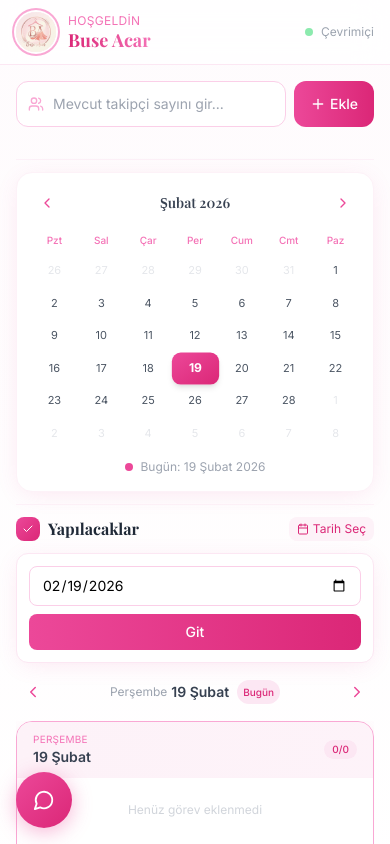
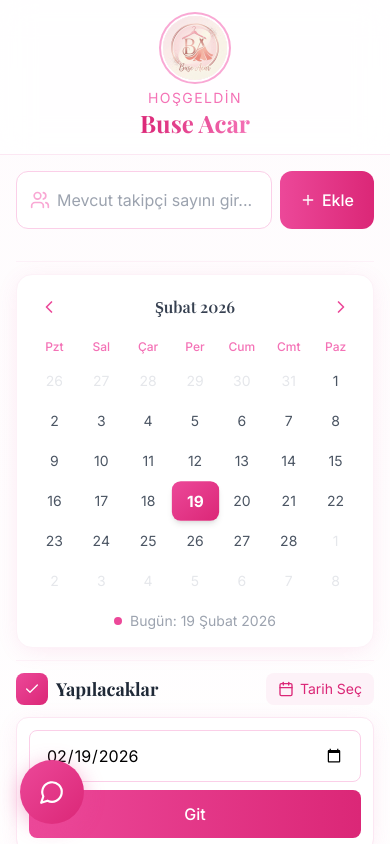
Before and after one commit to BartuOzasci/BuseApp2, a React (Vite) app: page / in a window 390 px wide. Both pictures are taken after a click on the button "Tarih Seç". Shown: the top 844 px of the page. Built offline with nearby package versions, Linux system fonts and the light colour scheme; the HTML template or start-up script is replaced by a standard one.

Commit message:
v1.1: center navbar logo, enlarge all text/input sizes for mobile

```diff
--- a/src/components/FollowerTracker.jsx
+++ b/src/components/FollowerTracker.jsx
@@ -25,9 +25,9 @@
 const CustomTooltip = ({ active, payload, label }) => {
   if (active && payload && payload.length) {
     return (
-      <div className="bg-white rounded-xl shadow-lg border border-pink-100 px-3 py-2">
-        <p className="text-xs text-gray-400">{label}</p>
-        <p className="text-sm font-semibold text-pink-600">
+      <div className="bg-white rounded-xl shadow-lg border border-pink-100 px-4 py-3">
+        <p className="text-sm text-gray-400">{label}</p>
+        <p className="text-base font-semibold text-pink-600">
           {Number(payload[0].value).toLocaleString("tr-TR")} takipçi
         </p>
       </div>
@@ -80,13 +80,13 @@
         <div className="bg-gradient-to-br from-pink-500 to-pink-600 rounded-2xl p-4 mb-4 text-white shadow-card">
           <div className="flex items-center justify-between">
             <div>
-              <p className="text-pink-100 text-xs font-body">Mevcut Takipçi</p>
-              <p className="text-2xl font-bold font-display">
+              <p className="text-pink-100 text-sm font-body">Mevcut Takipçi</p>
+              <p className="text-3xl font-bold font-display">
                 {lastCount.toLocaleString("tr-TR")}
               </p>
             </div>
             <div
-              className={`flex items-center gap-1 px-2 py-1 rounded-full text-xs font-medium ${diff >= 0 ? "bg-white/20" : "bg-red-400/30"}`}
+              className={`flex items-center gap-1 px-3 py-1.5 rounded-full text-sm font-medium ${diff >= 0 ? "bg-white/20" : "bg-red-400/30"}`}
             >
               <TrendingUp size={12} className={diff < 0 ? "rotate-180" : ""} />
               <span>
@@ -103,20 +103,20 @@
         <div className="flex gap-2">
           <div className="flex-1 relative">
             <Users
-              size={16}
-              className="absolute left-3 top-1/2 -translate-y-1/2 text-pink-300"
+              size={20}
+              className="absolute left-3.5 top-1/2 -translate-y-1/2 text-pink-300"
             />
             <input
               type="number"
               value={inputValue}
               onChange={(e) => setInputValue(e.target.value)}
               placeholder="Mevcut takipçi sayını gir..."
-              className="w-full pl-9 pr-4 py-3 rounded-xl border border-pink-200 focus:border-pink-400 focus:ring-2 focus:ring-pink-100 outline-none text-sm font-body transition-all bg-white"
+              className="w-full pl-10 pr-4 py-4 rounded-xl border border-pink-200 focus:border-pink-400 focus:ring-2 focus:ring-pink-100 outline-none text-base font-body transition-all bg-white"
             />
           </div>
           <button
             type="submit"
-            className="px-4 py-3 bg-gradient-to-r from-pink-500 to-pink-600 text-white rounded-xl font-medium text-sm hover:shadow-card-hover active:scale-95 transition-all flex items-center gap-1"
+            className="px-5 py-4 bg-gradient-to-r from-pink-500 to-pink-600 text-white rounded-xl font-medium text-base hover:shadow-card-hover active:scale-95 transition-all flex items-center gap-1.5"
           >
             <Plus size={16} />
             <span>Ekle</span>
@@ -127,11 +127,11 @@
       {/* Chart */}
       {chartData.length > 0 && (
         <div className="bg-white rounded-2xl border border-pink-50 p-4 shadow-card mb-3">
-          <h3 className="text-sm font-semibold text-gray-700 font-body mb-3 flex items-center gap-2">
-            <TrendingUp size={14} className="text-pink-500" />
+          <h3 className="text-base font-semibold text-gray-700 font-body mb-3 flex items-center gap-2">
+            <TrendingUp size={18} className="text-pink-500" />
             Takipçi Grafiği
           </h3>
-          <div className="h-48">
+          <div className="h-56">
             <ResponsiveContainer width="100%" height="100%">
               <AreaChart
                 data={chartData}
@@ -192,7 +192,7 @@
                 setSelectedRange(range.key);
                 setShowTable(true);
               }}
-              className={`flex-shrink-0 px-3 py-2 rounded-xl text-xs font-medium font-body transition-all ${
+              className={`flex-shrink-0 px-4 py-2.5 rounded-xl text-sm font-medium font-body transition-all ${
                 selectedRange === range.key
                   ? "bg-pink-500 text-white shadow-card"
                   : "bg-pink-50 text-pink-600 hover:bg-pink-100"
@@ -208,7 +208,7 @@
       {showTable && selectedRange && (
         <div className="mt-3 bg-white rounded-2xl border border-pink-100 shadow-card overflow-hidden animate-slideUp">
           <div className="flex items-center justify-between p-3 border-b border-pink-50">
-            <h4 className="text-sm font-semibold text-gray-700 font-body">
+            <h4 className="text-base font-semibold text-gray-700 font-body">
               {TIME_RANGES.find((r) => r.key === selectedRange)?.label}
             </h4>
             <button
@@ -218,18 +218,18 @@
               <X size={16} className="text-gray-400" />
             </button>
           </div>
-          <div className="max-h-48 overflow-y-auto">
+          <div className="max-h-64 overflow-y-auto">
             {filteredData.length > 0 ? (
               <table className="w-full">
                 <thead className="sticky top-0 bg-pink-50/80 backdrop-blur-sm">
                   <tr>
-                    <th className="text-left px-4 py-2 text-xs font-medium text-pink-600">
+                    <th className="text-left px-4 py-2.5 text-sm font-medium text-pink-600">
                       Tarih
                     </th>
-                    <th className="text-right px-4 py-2 text-xs font-medium text-pink-600">
+                    <th className="text-right px-4 py-2.5 text-sm font-medium text-pink-600">
                       Takipçi
                     </th>
-                    <th className="text-right px-4 py-2 text-xs font-medium text-pink-600">
+                    <th className="text-right px-4 py-2.5 text-sm font-medium text-pink-600">
                       Değişim
                     </th>
                   </tr>
@@ -244,14 +244,14 @@
                         key={item.fullDate}
                         className="border-b border-pink-50/50 hover:bg-pink-50/30 transition-colors"
                       >
-                        <td className="px-4 py-2.5 text-xs text-gray-600">
+                        <td className="px-4 py-3 text-sm text-gray-600">
                           {item.date}
                         </td>
-                        <td className="px-4 py-2.5 text-xs text-gray-800 font-medium text-right">
+                        <td className="px-4 py-3 text-sm text-gray-800 font-medium text-right">
                           {item.count.toLocaleString("tr-TR")}
                         </td>
                         <td
-                          className={`px-4 py-2.5 text-xs font-medium text-right ${change >= 0 ? "text-green-500" : "text-red-500"}`}
+                          className={`px-4 py-3 text-sm font-medium text-right ${change >= 0 ? "text-green-500" : "text-red-500"}`}
                         >
                           {change >= 0 ? "+" : ""}
                           {change.toLocaleString("tr-TR")}
--- a/src/components/MiniCalendar.jsx
+++ b/src/components/MiniCalendar.jsx
@@ -28,16 +28,16 @@
             onClick={prevMonth}
             className="p-1.5 rounded-lg hover:bg-pink-50 transition-colors"
           >
-            <ChevronLeft size={16} className="text-pink-500" />
+            <ChevronLeft size={20} className="text-pink-500" />
           </button>
-          <h3 className="text-sm font-semibold font-display text-gray-700">
+          <h3 className="text-base font-semibold font-display text-gray-700">
             {MONTHS_TR[viewDate.getMonth()]} {viewDate.getFullYear()}
           </h3>
           <button
             onClick={nextMonth}
             className="p-1.5 rounded-lg hover:bg-pink-50 transition-colors"
           >
-            <ChevronRight size={16} className="text-pink-500" />
+            <ChevronRight size={20} className="text-pink-500" />
           </button>
         </div>
 
@@ -46,7 +46,7 @@
           {["Pzt", "Sal", "Çar", "Per", "Cum", "Cmt", "Paz"].map((day) => (
             <div
               key={day}
-              className="text-center text-[10px] font-medium text-pink-400 py-1"
+              className="text-center text-xs font-medium text-pink-400 py-1"
             >
               {day}
             </div>
@@ -61,7 +61,7 @@
               <div
                 key={idx}
                 className={`
-                  text-center text-[11px] py-1.5 rounded-lg font-body transition-all
+                  text-center text-sm py-2 rounded-lg font-body transition-all
                   ${!day.currentMonth ? "text-gray-200" : "text-gray-600"}
                   ${isToday ? "bg-gradient-to-br from-pink-500 to-pink-600 text-white font-bold shadow-md scale-110" : ""}
                   ${day.currentMonth && !isToday ? "hover:bg-pink-50" : ""}
@@ -76,7 +76,7 @@
         {/* Today indicator */}
         <div className="mt-3 flex items-center justify-center gap-2">
           <div className="w-2 h-2 rounded-full bg-pink-500"></div>
-          <span className="text-xs text-gray-400 font-body">
+          <span className="text-sm text-gray-400 font-body">
             Bugün: {today.getDate()} {MONTHS_TR[today.getMonth()]}{" "}
             {today.getFullYear()}
           </span>
--- a/src/components/Navbar.jsx
+++ b/src/components/Navbar.jsx
@@ -3,8 +3,8 @@
 const Navbar = () => {
   return (
     <nav className="sticky top-0 z-50 bg-white/80 backdrop-blur-lg border-b border-pink-100">
-      <div className="max-w-lg mx-auto px-4 py-3 flex items-center gap-3">
-        <div className="w-10 h-10 rounded-full overflow-hidden ring-2 ring-pink-300 ring-offset-2 flex-shrink-0">
+      <div className="max-w-lg mx-auto px-4 py-4 flex flex-col items-center">
+        <div className="w-16 h-16 rounded-full overflow-hidden ring-2 ring-pink-300 ring-offset-2 mb-2">
           <img
             src="/logo.jpeg"
             alt="Buse Acar"
@@ -12,22 +12,16 @@
             onError={(e) => {
               e.target.style.display = "none";
               e.target.parentElement.innerHTML =
-                '<div class="w-full h-full bg-gradient-to-br from-pink-400 to-pink-600 flex items-center justify-center text-white font-bold text-sm">BA</div>';
+                '<div class="w-full h-full bg-gradient-to-br from-pink-400 to-pink-600 flex items-center justify-center text-white font-bold text-lg">BA</div>';
             }}
           />
         </div>
-        <div className="flex flex-col">
-          <span className="text-xs text-pink-400 font-body tracking-wide uppercase">
-            Hoşgeldin
-          </span>
-          <h1 className="text-lg font-display font-bold bg-gradient-to-r from-pink-600 to-pink-400 bg-clip-text text-transparent leading-tight">
-            Buse Acar
-          </h1>
-        </div>
-        <div className="ml-auto flex items-center gap-2">
-          <div className="w-2 h-2 rounded-full bg-green-400 animate-pulse"></div>
-          <span className="text-xs text-gray-400 font-body">Çevrimiçi</span>
-        </div>
+        <span className="text-sm text-pink-400 font-body tracking-widest uppercase">
+          Hoşgeldin
+        </span>
+        <h1 className="text-2xl font-display font-bold bg-gradient-to-r from-pink-600 to-pink-400 bg-clip-text text-transparent leading-tight">
+          Buse Acar
+        </h1>
       </div>
     </nav>
   );
--- a/src/components/TodoCards.jsx
+++ b/src/components/TodoCards.jsx
@@ -121,17 +121,17 @@
     <section className="px-4 py-3">
       {/* Section Header */}
       <div className="flex items-center justify-between mb-3">
-        <h2 className="text-base font-display font-bold text-gray-800 flex items-center gap-2">
-          <span className="w-6 h-6 rounded-lg bg-gradient-to-br from-pink-500 to-pink-600 flex items-center justify-center">
-            <Check size={12} className="text-white" />
+        <h2 className="text-lg font-display font-bold text-gray-800 flex items-center gap-2">
+          <span className="w-8 h-8 rounded-lg bg-gradient-to-br from-pink-500 to-pink-600 flex items-center justify-center">
+            <Check size={16} className="text-white" />
           </span>
           Yapılacaklar
         </h2>
         <button
           onClick={() => setShowDatePicker(!showDatePicker)}
-          className="flex items-center gap-1 px-2 py-1 rounded-lg text-xs text-pink-600 bg-pink-50 hover:bg-pink-100 transition-colors font-body"
+          className="flex items-center gap-1.5 px-3 py-1.5 rounded-lg text-sm text-pink-600 bg-pink-50 hover:bg-pink-100 transition-colors font-body"
         >
-          <Calendar size={12} />
+          <Calendar size={16} />
           Tarih Seç
         </button>
       </div>
@@ -143,11 +143,11 @@
             type="date"
             value={datePickerValue}
             onChange={(e) => setDatePickerValue(e.target.value)}
-            className="w-full px-3 py-2 rounded-lg border border-pink-200 text-sm font-body focus:outline-none focus:border-pink-400 mb-2"
+            className="w-full px-4 py-3 rounded-lg border border-pink-200 text-base font-body focus:outline-none focus:border-pink-400 mb-2"
           />
           <button
             onClick={selectDate}
-            className="w-full py-2 bg-gradient-to-r from-pink-500 to-pink-600 text-white rounded-lg text-sm font-medium"
+            className="w-full py-3 bg-gradient-to-r from-pink-500 to-pink-600 text-white rounded-lg text-base font-medium"
           >
             Git
           </button>
@@ -160,17 +160,17 @@
           onClick={() => goToDate(-1)}
           className="p-2 rounded-full hover:bg-pink-50 transition-colors"
         >
-          <ChevronLeft size={18} className="text-pink-500" />
+          <ChevronLeft size={22} className="text-pink-500" />
         </button>
-        <div className="flex items-center gap-1 text-sm font-body">
-          <span className="text-gray-400 text-xs">
+        <div className="flex items-center gap-1 text-base font-body">
+          <span className="text-gray-400 text-sm">
             {DAYS_TR[centerDate.getDay()]}
           </span>
           <span className="font-semibold text-gray-700">
             {formatCardDate(centerDate)}
           </span>
           {isToday(centerDate) && (
-            <span className="ml-1 px-1.5 py-0.5 rounded-full bg-pink-100 text-pink-600 text-[10px] font-medium">
+            <span className="ml-1 px-2 py-0.5 rounded-full bg-pink-100 text-pink-600 text-xs font-medium">
               Bugün
             </span>
           )}
@@ -179,14 +179,14 @@
           onClick={() => goToDate(1)}
           className="p-2 rounded-full hover:bg-pink-50 transition-colors"
         >
-          <ChevronRight size={18} className="text-pink-500" />
+          <ChevronRight size={22} className="text-pink-500" />
         </button>
       </div>
 
       {/* Cards Container */}
       <div
         ref={cardContainerRef}
-        className="relative h-72 overflow-hidden"
+        className="relative h-80 overflow-hidden"
         onTouchStart={handleTouchStart}
         onTouchMove={handleTouchMove}
         onTouchEnd={handleTouchEnd}
@@ -211,21 +211,21 @@
               }}
             >
               <div
-                className={`bg-white rounded-2xl border ${isToday(date) ? "border-pink-300" : "border-pink-100"} shadow-card h-64 flex flex-col overflow-hidden`}
+                className={`bg-white rounded-2xl border ${isToday(date) ? "border-pink-300" : "border-pink-100"} shadow-card h-72 flex flex-col overflow-hidden`}
               >
                 {/* Card Header */}
                 <div
                   className={`px-4 py-2.5 border-b border-pink-50 flex items-center justify-between ${isToday(date) ? "bg-gradient-to-r from-pink-50 to-pink-100/50" : "bg-pink-50/30"}`}
                 >
                   <div>
-                    <p className="text-[10px] text-pink-400 uppercase tracking-wide font-body">
+                    <p className="text-xs text-pink-400 uppercase tracking-wide font-body">
                       {DAYS_TR[date.getDay()]}
                     </p>
-                    <p className="text-sm font-semibold text-gray-700 font-body">
+                    <p className="text-base font-semibold text-gray-700 font-body">
                       {formatCardDate(date)}
                     </p>
                   </div>
-                  <span className="text-[10px] px-2 py-0.5 rounded-full bg-pink-100 text-pink-600 font-medium">
+                  <span className="text-xs px-2.5 py-1 rounded-full bg-pink-100 text-pink-600 font-medium">
                     {dateTodos.filter((t) => t.completed).length}/
                     {dateTodos.length}
                   </span>
@@ -240,14 +240,14 @@
                     >
                       <button
                         onClick={() => toggleTodo(date, todo.id)}
-                        className={`w-5 h-5 rounded-full border-2 flex-shrink-0 flex items-center justify-center transition-all ${
+                        className={`w-6 h-6 rounded-full border-2 flex-shrink-0 flex items-center justify-center transition-all ${
                           todo.completed
                             ? "border-pink-500 bg-pink-500"
                             : "border-pink-200 hover:border-pink-400"
                         }`}
                       >
                         {todo.completed && (
-                          <Check size={10} className="text-white" />
+                          <Check size={12} className="text-white" />
                         )}
                       </button>
                       {editingId === todo.id ? (
@@ -259,34 +259,34 @@
                           onKeyDown={(e) =>
                             e.key === "Enter" && saveEdit(date, todo.id)
                           }
-                          className="flex-1 text-xs px-2 py-1 border border-pink-200 rounded-lg outline-none focus:border-pink-400"
+                          className="flex-1 text-sm px-3 py-1.5 border border-pink-200 rounded-lg outline-none focus:border-pink-400"
                           autoFocus
                         />
                       ) : (
                         <span
-                          className={`flex-1 text-xs font-body ${todo.completed ? "line-through text-gray-300" : "text-gray-600"}`}
+                          className={`flex-1 text-sm font-body ${todo.completed ? "line-through text-gray-300" : "text-gray-600"}`}
                         >
                           {todo.text}
                         </span>
                       )}
-                      <div className="flex gap-1 opacity-0 group-hover:opacity-100 transition-opacity">
+                      <div className="flex gap-1.5 opacity-0 group-hover:opacity-100 transition-opacity">
                         <button
                           onClick={() => startEdit(todo)}
-                          className="p-0.5 hover:text-pink-500 text-gray-300"
+                          className="p-1 hover:text-pink-500 text-gray-300"
                         >
-                          <Edit3 size={10} />
+                          <Edit3 size={14} />
                         </button>
                         <button
                           onClick={() => deleteTodo(date, todo.id)}
-                          className="p-0.5 hover:text-red-500 text-gray-300"
+                          className="p-1 hover:text-red-500 text-gray-300"
                         >
-                          <Trash2 size={10} />
+                          <Trash2 size={14} />
                         </button>
                       </div>
                     </div>
                   ))}
                   {dateTodos.length === 0 && (
-                    <p className="text-xs text-gray-300 text-center py-4 font-body">
+                    <p className="text-sm text-gray-300 text-center py-4 font-body">
                       Henüz görev eklenmedi
                     </p>
                   )}
@@ -294,21 +294,21 @@
 
                 {/* Add Todo */}
                 {position === 0 && (
-                  <div className="px-3 py-2 border-t border-pink-50">
-                    <div className="flex gap-1.5">
+                  <div className="px-3 py-2.5 border-t border-pink-50">
+                    <div className="flex gap-2">
                       <input
                         type="text"
                         value={newTodoText}
                         onChange={(e) => setNewTodoText(e.target.value)}
                         onKeyDown={(e) => e.key === "Enter" && addTodo(date)}
                         placeholder="Yeni görev ekle..."
-                        className="flex-1 text-xs px-2.5 py-1.5 rounded-lg border border-pink-100 outline-none focus:border-pink-400 font-body"
+                        className="flex-1 text-sm px-3 py-2 rounded-lg border border-pink-100 outline-none focus:border-pink-400 font-body"
                       />
                       <button
                         onClick={() => addTodo(date)}
-                        className="px-2.5 py-1.5 bg-pink-500 text-white rounded-lg hover:bg-pink-600 transition-colors"
+                        className="px-3 py-2 bg-pink-500 text-white rounded-lg hover:bg-pink-600 transition-colors"
                       >
-                        <Plus size={12} />
+                        <Plus size={16} />
                       </button>
                     </div>
                   </div>
```
Also changed, not shown: src/components/Chatbot.jsx (+14 -14 lines), src/components/ContentCalendar.jsx (+23 -23 lines).
